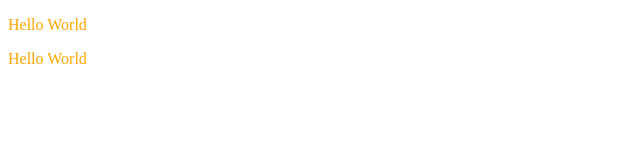
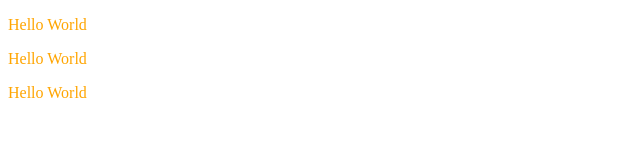
Before and after one commit to VictorD240/Test9, a plain HTML site: page index.html in a window 1280 px wide. Shown: the whole page, without its empty margins (0-640 px from the left). Drawn offline with Linux system fonts and the light colour scheme.

Commit message:
sec commit

```diff
--- a/index.html
+++ b/index.html
@@ -11,6 +11,7 @@
     <body>
         <p style="color:orange">Hello World</p>
         <p style="color:orange">Hello World</p>
+        <p style="color:orange">Hello World</p>
 
     </body>
 </html>
```
